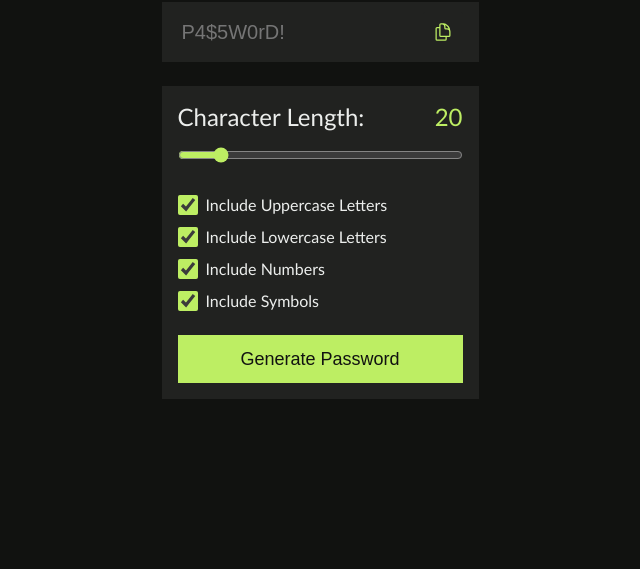
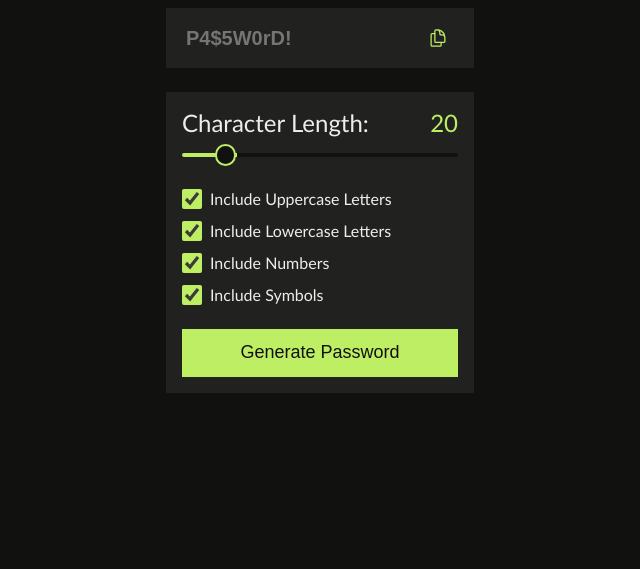
Before and after one commit to nrmarston/password-generator, a website built with Vite: page index.html in a window 1280 px wide. Shown: the part 231-800 px from the top of the page, without its empty margins (320-960 px from the left). Built offline with nearby package versions, Linux system fonts and the light colour scheme.

Commit message:
Update range input styles

```diff
--- a/src/main.js
+++ b/src/main.js
@@ -57,7 +57,6 @@ const numbersCheckbox = document.getElementById('numbers');
 const symbolsCheckbox = document.getElementById('symbols');
 const copyButton = document.getElementById('copy-btn');
 
-
 function updateCharLength() {
   charLengthText.textContent = charLengthInput.value;
 }
@@ -71,10 +70,14 @@ function generatePassword(length) {
   const numbers = '0123456789';
   const symbols = '!@#$%^&*()_+-=[]{}|;:,.<>?';
 
-  if (!uppercaseCheckbox.checked && !lowercaseCheckbox.checked && !numbersCheckbox.checked && !symbolsCheckbox.checked) {
+  if (
+    !uppercaseCheckbox.checked &&
+    !lowercaseCheckbox.checked &&
+    !numbersCheckbox.checked &&
+    !symbolsCheckbox.checked
+  ) {
     return 'Please select at least one character type';
   }
-
 
   let charset = '';
   if (uppercaseCheckbox.checked) charset += uppercase;
@@ -88,6 +91,32 @@ function generatePassword(length) {
     password += charset[randomIndex];
   }
   return password;
+}
+
+function copyToClipboard() {
+  const password = passwordInput.value;
+
+  // If there is no password do nothing
+  if (!password) return;
+
+  // If there is a password
+  navigator.clipboard.writeText(password);
+  try {
+    console.log('Copied to clipboard!');
+    // Change button svg to checkmark for 6 seconds then back to original
+    const originalSVG = copyButton.innerHTML;
+    const checkmarkSVG = `
+      <svg xmlns="http://www.w3.org/2000/svg" fill="none" viewBox="0 0 24 24" stroke-width="1.5" stroke="currentColor" class="size-6">
+  <path stroke-linecap="round" stroke-linejoin="round" d="m4.5 12.75 6 6 9-13.5" />
+</svg>
+    `;
+    copyButton.innerHTML = checkmarkSVG;
+    setTimeout(() => {
+      copyButton.innerHTML = originalSVG;
+    }, 4000);
+  } catch (error) {
+    console.error('Failed to copy. ', error);
+  }
 }
 
 // Handle generate password button click
@@ -105,3 +134,29 @@ generatePasswordBtn.addEventListener('click', event => {
 charLengthInput.addEventListener('input', () => {
   updateCharLength();
 });
+
+// Handle copy button click
+copyButton.addEventListener('click', () => {
+  copyToClipboard();
+});
+
+/* grab sliders on page */
+const sliders = document.querySelectorAll('input[type="range"]');
+
+/* take a slider element, return a percentage string for use in CSS */
+const rangeToPercent = slider => {
+  const max = slider.getAttribute('max') || 10;
+  const percent = (slider.value / max) * 100;
+
+  return `${parseInt(percent)}%`;
+};
+
+/* on page load, set the fill amount */
+sliders.forEach(slider => {
+  slider.style.setProperty('--track-fill', rangeToPercent(slider));
+
+  /* when a slider changes, update the fill prop */
+  slider.addEventListener('input', e => {
+    e.target.style.setProperty('--track-fill', rangeToPercent(e.target));
+  });
+});
--- a/src/style.css
+++ b/src/style.css
@@ -75,10 +75,10 @@ input:focus-visible {
   background-color: var(--input-bg);
   color: var(--text);
   padding: 0.625rem 1.25rem;
-  padding-right: 2rem;
   min-height: 2.5rem;
   flex-grow: 1;
   font-size: 1.25rem;
+  font-weight: 700;
   overflow-x: hidden;
   mask-image: linear-gradient(to right, var(--input-bg) 90%);
 }
@@ -141,7 +141,7 @@ input:focus-visible {
   justify-content: center;
   align-items: start;
   gap: 0.75rem;
-  margin-top: 1rem;
+  margin-top: 2rem;
 }
 
 .options-group label {
@@ -152,9 +152,50 @@ input:focus-visible {
   cursor: pointer;
 }
 
-input[type="checkbox"] {
-    width: 1.25rem;
-    height: 1.25rem;
+input[type='checkbox'] {
+  width: 1.25rem;
+  height: 1.25rem;
+}
+
+input[type='range'] {
+  /* style setting variables */
+  --track-height: 0.5ex;
+  --track-fill: 20%;
+  --thumb-size: 3ex;
+  --thumb-offset: -1.25ex;
+  --thumb-highlight-size: 0px;
+
+  appearance: none; /* clear styles, make way for mine */
+  display: block;
+  inline-size: 100%; /* fill container */
+  margin: 1ex 0; /* ensure thumb isn't colliding with sibling content */
+  background: transparent; /* bg is in the track */
+  outline-offset: 5px; /* focus styles have space */
+}
+
+input[type='range']::-webkit-slider-runnable-track {
+  appearance: none; /* clear styles, make way for mine */
+  block-size: var(--track-height);
+  border-radius: 5ex;
+  background:
+      /* hard stop gradient:
+          - half transparent (where colorful fill we be)
+          - half dark track fill
+          - 1st background image is on top
+      */
+    linear-gradient(to right, transparent var(--track-fill), var(--black) 0%),
+    /* colorful fill effect, behind track surface fill */ var(--accent) fixed;
+}
+
+input[type='range']::-webkit-slider-thumb {
+  appearance: none; /* clear styles, make way for mine */
+  cursor: ew-resize; /* cursor style to support drag direction */
+  border: 2px solid var(--accent);
+  block-size: var(--thumb-size);
+  inline-size: var(--thumb-size);
+  margin-top: var(--thumb-offset);
+  border-radius: 50%;
+  background: var(--black) fixed;
 }
 
 #generate-btn {
```
Also changed, not shown: public/active-states.jpg (added).
